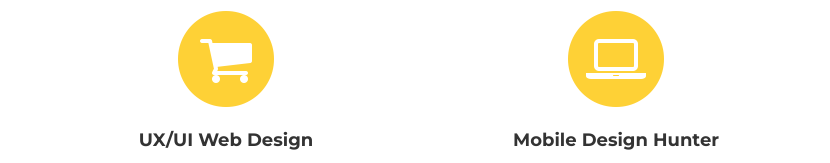
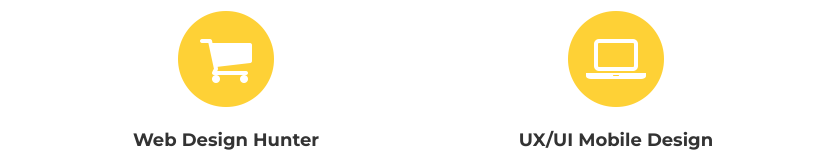
Before and after one commit to kolzatin/kolzatin.github.io, a plain HTML site: page index.html in a window 1280 px wide. Shown: the part 1060-1223 px from the top of the page, 24-854 px from the left. Drawn offline with nearby package versions, Linux system fonts and the light colour scheme; a web font is replaced by a local one.

Commit message:
no message

```diff
--- a/index.html
+++ b/index.html
@@ -103,7 +103,7 @@
                         <i class="fa fa-circle fa-stack-2x text-primary"></i>
                         <i class="fa fa-shopping-cart fa-stack-1x fa-inverse"></i>
                     </span>
-                    <h4 class="service-heading">UX/UI Web Design</h4>
+                    <h4 class="service-heading">Web Design Hunter</h4>
                     <p class="text-muted">Lorem ipsum dolor sit amet, consectetur adipisicing elit. Minima maxime quam architecto quo inventore harum ex magni, dicta impedit.</p>
                 </div>
                 <div class="col-md-4">
@@ -111,7 +111,7 @@
                         <i class="fa fa-circle fa-stack-2x text-primary"></i>
                         <i class="fa fa-laptop fa-stack-1x fa-inverse"></i>
                     </span>
-                    <h4 class="service-heading">Mobile Design Hunter</h4>
+                    <h4 class="service-heading">UX/UI Mobile Design </h4>
                     <p class="text-muted">Lorem ipsum dolor sit amet, consectetur adipisicing elit. Minima maxime quam architecto quo inventore harum ex magni, dicta impedit.</p>
                 </div>
                 <div class="col-md-4">
```
